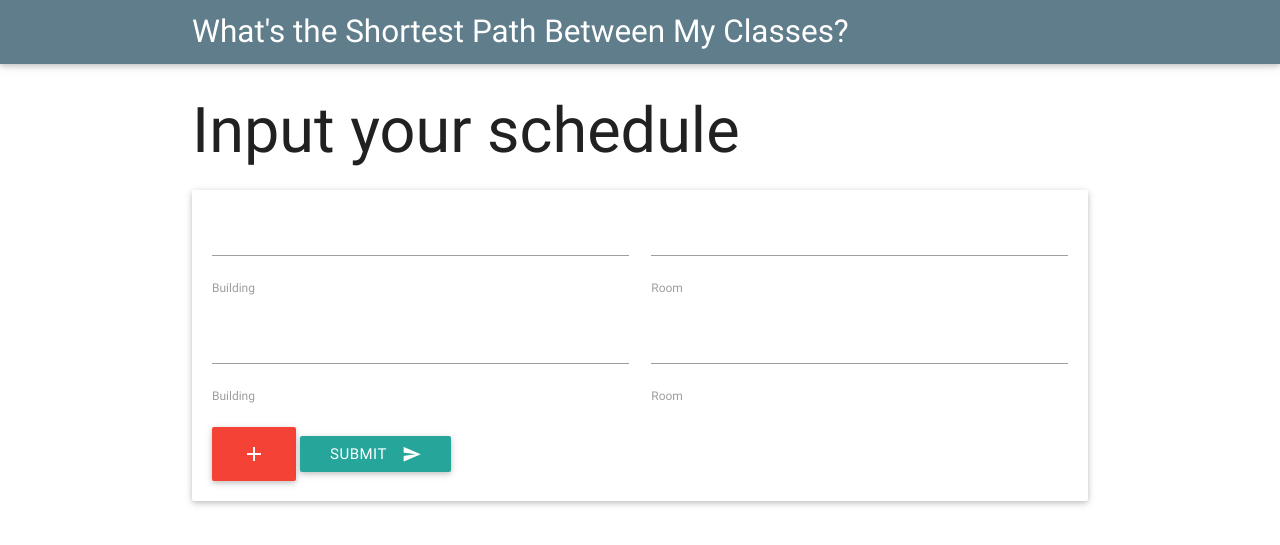
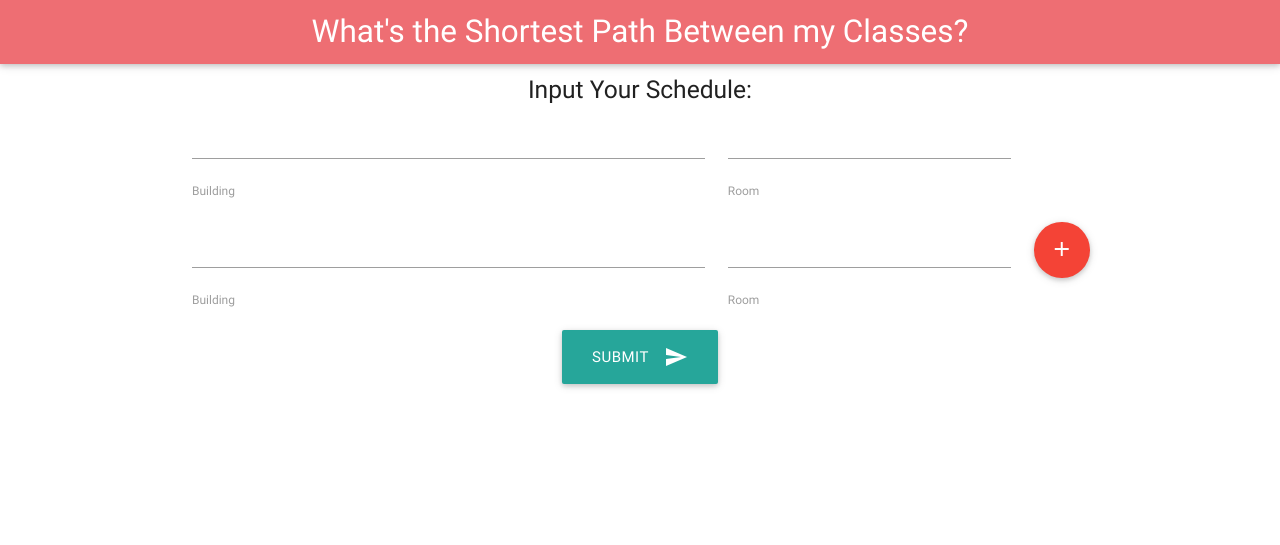
Before and after one commit to mbankole/TartanHacks2017, a Flask app: page / in a window 1280 px wide. Shown: the top 545 px of the page. Run offline with Flask 2, Linux system fonts and the light colour scheme; some libraries are stand-ins or nearby versions.

Commit message:
form prettier
pretty

```diff
--- a/static/js/input.js
+++ b/static/js/input.js
@@ -1,26 +1,22 @@
+var count = 3;
+function removebutton(){
+    var elem = document.getElementById('button');
+    elem.parentNode.removeChild(elem);
+}
 function addrow(){
-    var count = 3;
-    row = `<div class="inputfield col s6 13">
-                <input id="building`;
+    row = `<div class="row"><div class="inputfield col s12 l7"><input id="building`;
     row += count;
     row += `" type="text" class="validate" name=building`;
     row += count;
-    row += `>
-                <label for="building`;
+    row += `><label for="building`;
     row += count;
-    row += `">Building</label>
-            </div>
-            <div class=""inputfield col s6 13>
-                <input id="room`;
+    row += `">Building</label></div><div class="inputfield col s12 l4"><input id="room`;
     row += count;
     row += `" type="text" class="validate" name=room`;
     row += count;
-    row += `>
-                <label for="room`;
+    row += `><label for="room`;
     row += count;
-    row += `">Room</label>
-            </div>
-        </div>`;
+    row += `">Room</label></div><div id="button"><a onclick="removebutton();addrow()" class="btn-floating btn-large waves-effect waves-light red"><i class="material-icons">add</i></a></div></div>`;
     $("#newrows").append (row);
     count++;
     console.log(row);
--- a/templates/general.html
+++ b/templates/general.html
@@ -14,44 +14,52 @@
 </head>
 
 <body>
-    <nav class="blue-grey" role="navigation">
-       <div class="nav-wrapper container"><a id="logo-container" href="/" class="brand-logo">What's the Shortest Path Between My Classes?</a>
+    <nav class="" role="navigation">
+       <div class="nav-wrapper container"><a id="logo-container" href="/" class="brand-logo center">What's the Shortest Path Between my Classes?</a>
        </div>
     </nav>
     <div class="container">
-    <h1>Input your schedule</h1>
+<h5 class="center-align">Input Your Schedule:</h5>
     <form class="" action="" method=post enctype=multipart/form-data>
-        <div class="card">
-            <div class="card-content">
+<!--        <div class="card">
+            <div class="card-content">-->
             <div class="row">
-               <div class="inputfield col s6 13">
+               <div class="inputfield col s12 l7">
                     <input id="building1" type="text" class="validate" name=building1>
                     <label for="building1">Building</label>
                </div>
-               <div class="inputfield col s6 13">
+               <div class="inputfield col s12 l4">
                     <input id="room1" type="text" class="validate" name=room1>
                     <label for="room1">Room</label>
                 </div>
+
             </div>
             <div class="row">
-               <div class="inputfield col s6 13">
+               <div class="inputfield col s12 l7">
                      <input id="building2" type="text" class="validate" name=building2>
                      <label for="building2">Building</label>
                </div>
-               <div class="inputfield col s6 13">
+               <div class="inputfield col s12 l4">
                     <input id="room2" type="text" class="validate" name=room2>
                     <label for="room2">Room</label>
+                </div>
+                <div id="button">
+                    <div class="col s12 l1 right-align">
+                    <a onclick="removebutton();addrow()" class="btn-floating btn-large waves-effect waves-light red"><i class="material-icons">add</i></a>
+                    </div>
                 </div>
             </div>
             <div id="newrows"></div>
         <!--next to text boxes-->
-        <a onclick="addrow()" class="btn-large waves-effect waves-light red"><i class="material-icons">add</i></a>
+
         <!--<button class="btn-disabled waves-effect waves-light" type="submit" name="action">Submit
             <i class="material-icons right">send</i></button>-->
-        <button class="btn waves-effect waves-light" type="submit" name="action" align="center">Submit
+        <div class="col s12 center-align">
+            <button class="btn-large waves-effect waves-light center-align" type="submit" name="action">Submit
             <i class="material-icons right">send</i></button>
         </div>
-        </div>
+<!--        </div>
+        </div>-->
     </form>
     </div>
 </body>
```
Also changed, not shown: 1 other file.
